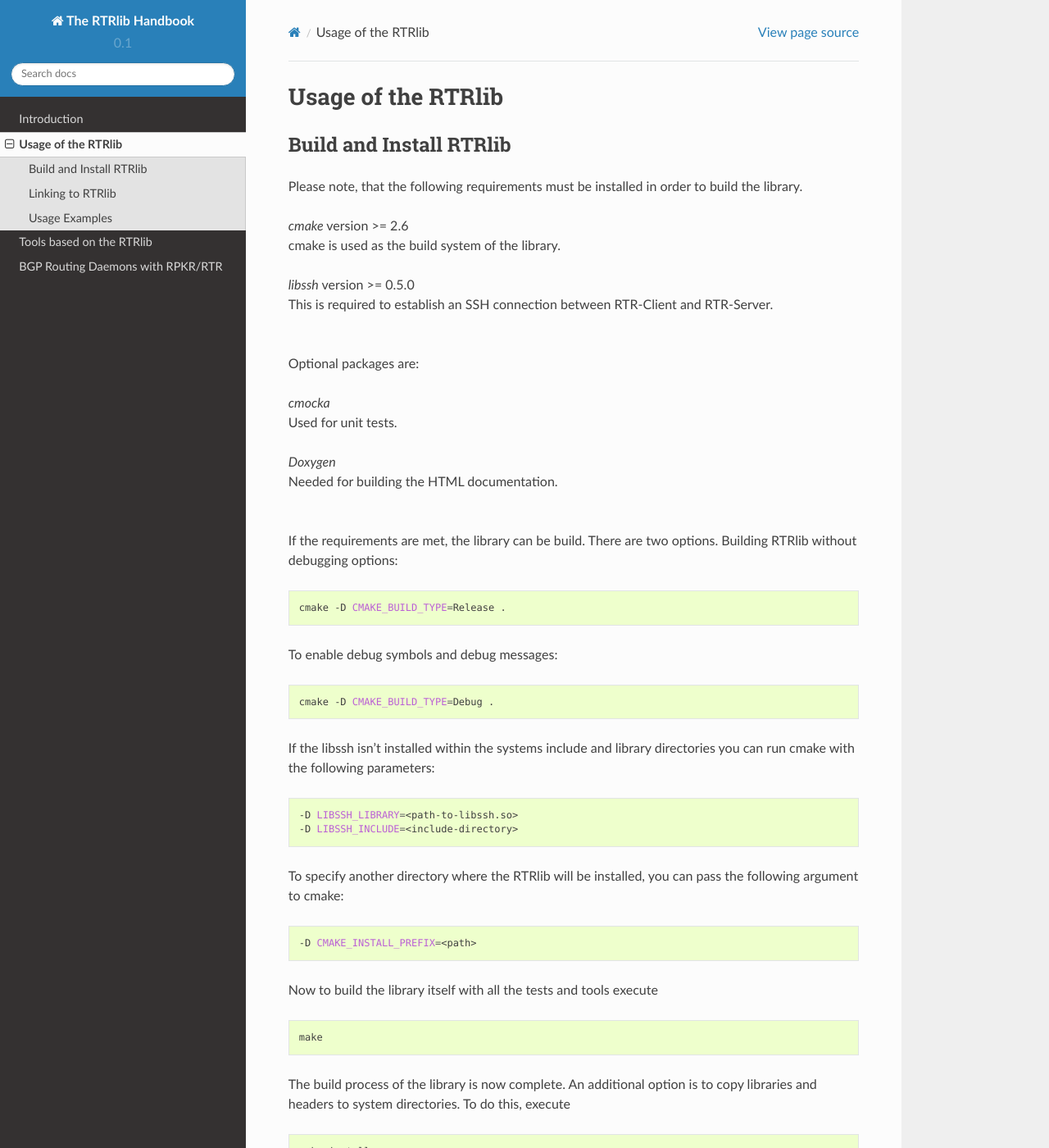
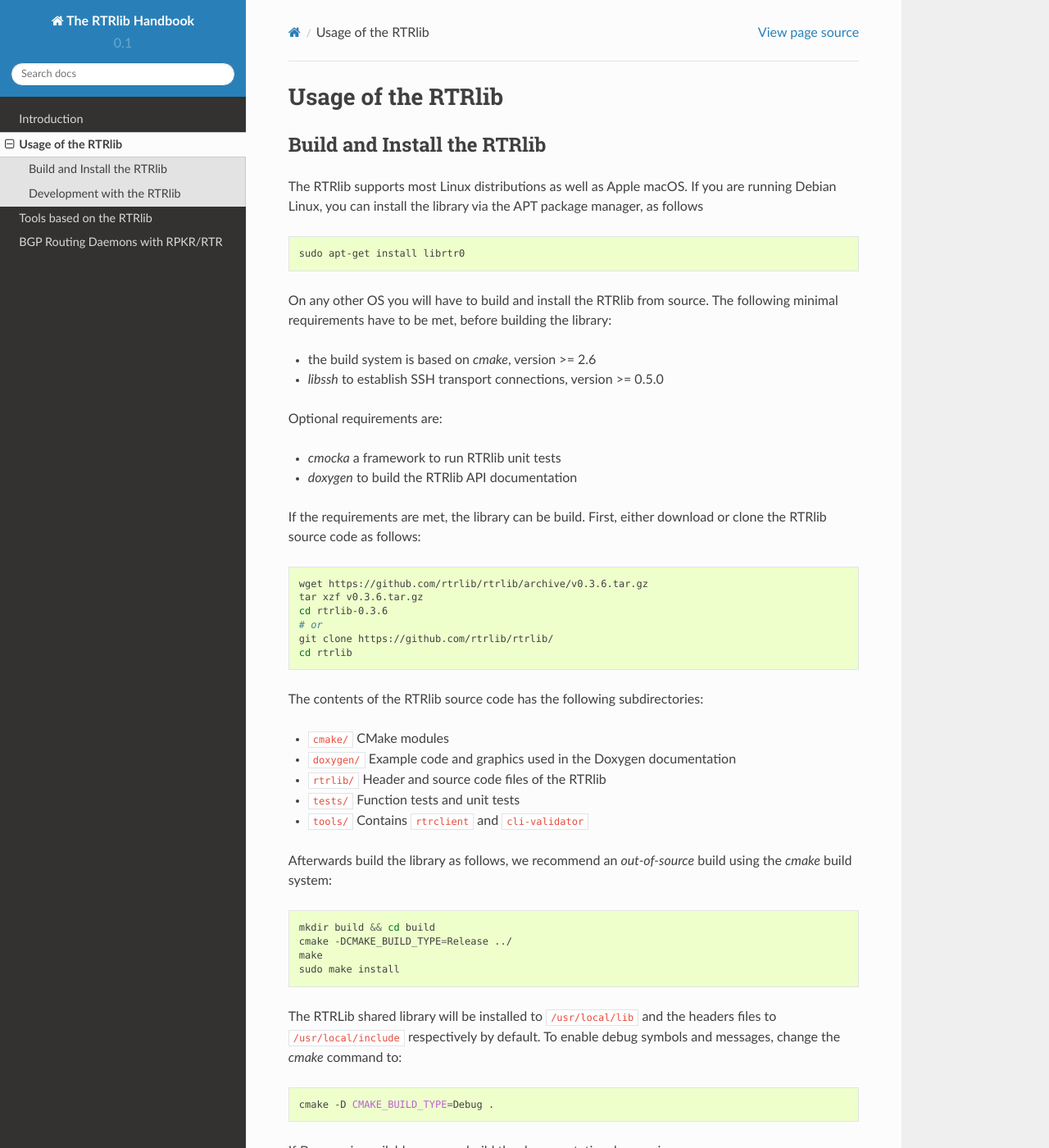
Before and after one commit to rtrlib/handbook, a Sphinx documentation site: the page built from source/usage.rst, in a window 1280 px wide and 1400 px high. Shown: the whole window at 82% size. Built offline with Sphinx 7.4.7 and the Read the Docs theme 2.0.0, drawn with Linux system fonts in a browser that asks for light colours; some of the changed text lies outside the part shown.

Commit message:
usage: update and corrections

```diff
--- a/source/usage.rst
+++ b/source/usage.rst
@@ -5,73 +5,84 @@
 
 .. _install:
 
-Build and Install RTRlib
-------------------------
+Build and Install the RTRlib
+----------------------------
 
-Please note, that the following requirements must be installed in order to build the library.
+The RTRlib supports most Linux distributions as well as Apple macOS.
+If you are running Debian Linux, you can install the library via the APT
+package manager, as follows
 
-| `cmake`   version >= 2.6
-| cmake is used as the build system of the library.
-|
-| `libssh`   version >= 0.5.0
-| This is required to establish an SSH connection between RTR-Client and RTR-Server.
-|
+.. code-block:: bash
 
-Optional packages are:
+    sudo apt-get install librtr0
 
-| `cmocka`
-| Used for unit tests.
-|
-| `Doxygen`
-| Needed for building the HTML documentation.
-|
+On any other OS you will have to build and install the RTRlib from source.
+The following minimal requirements have to be met, before building the library:
 
-If the requirements are met, the library can be build. There are two options.
-Building RTRlib without debugging options:
+- the build system is based on `cmake`, version >= 2.6
+- `libssh` to establish SSH transport connections, version >= 0.5.0
+
+Optional requirements are:
+
+- `cmocka` a framework to run RTRlib unit tests
+- `doxygen` to build the RTRlib API documentation
+
+
+If the requirements are met, the library can be build.
+First, either download or clone the RTRlib source code as follows:
 
 .. code-block:: Bash
 
-    cmake -D CMAKE_BUILD_TYPE=Release .
+    wget https://github.com/rtrlib/rtrlib/archive/v0.3.6.tar.gz
+    tar xzf v0.3.6.tar.gz
+    cd rtrlib-0.3.6
+    # or
+    git clone https://github.com/rtrlib/rtrlib/
+    cd rtrlib
 
-To enable debug symbols and debug messages:
+The contents of the RTRlib source code has the following subdirectories:
+
+- ``cmake/``      CMake modules
+- ``doxygen/``    Example code and graphics used in the Doxygen documentation
+- ``rtrlib/``     Header and source code files of the RTRlib
+- ``tests/``      Function tests and unit tests
+- ``tools/``      Contains ``rtrclient`` and ``cli-validator``
+
+Afterwards build the library as follows, we recommend an `out-of-source` build
+using the `cmake` build system:
+
+.. code-block:: Bash
+
+    mkdir build && cd build
+    cmake -DCMAKE_BUILD_TYPE=Release ../
+    make
+    sudo make install
+
+The RTRLib shared library will be installed to ``/usr/local/lib`` and the
+headers files to ``/usr/local/include`` respectively by default.
+To enable debug symbols and messages, change the `cmake` command to:
 
 .. code-block:: Bash
 
     cmake -D CMAKE_BUILD_TYPE=Debug .
 
-If the libssh isn't installed within the systems include and library directories you can run
-cmake with the following parameters:
+If `Doxygen` is available, you can build the documentation, by running:
 
 .. code-block:: Bash
 
-    -D LIBSSH_LIBRARY=<path-to-libssh.so>
-    -D LIBSSH_INCLUDE=<include-directory>
+    make doc
 
-To specify another directory where the RTRlib will be installed, you can pass the following
-argument to cmake:
+If the build command fails with any error, please consult the RTRlib README_
+and Wiki_, you may also join our `mailing list`_.
 
-.. code-block:: Bash
+.. _README: https://github.com/rtrlib/rtrlib/
+.. _Wiki: https://github.com/rtrlib/rtrlib/wiki
+.. _mailing list: https://groups.google.com/forum/#!forum/rtrlib
 
-    -D CMAKE_INSTALL_PREFIX=<path>
+Development with the RTRlib
+---------------------------
 
-Now to build the library itself with all the tests and tools execute
-
-.. code-block:: Bash
-
-    make
-
-The build process of the library is now complete. An additional option is to copy libraries
-and headers to system directories. To do this, execute
-
-.. code-block:: Bash
-
-    make install
-
-
-Linking to RTRlib
------------------
-
-The name of the shared library is rtr. To link programs to the RTRlib,
+The name of the shared library is `rtr`. To link programs to the RTRlib,
 pass the following parameter to gcc:
 
 .. code-block:: Bash
@@ -84,93 +95,9 @@
 | -collect2: error: ld returned 1 exit status
 |
 
-occurs while compiling, the library cannot be found. Pass the location to the compiler:
+occurs while compiling, the library cannot be found.
+Pass its location as an absolute path to the compiler:
 
 .. code-block:: Bash
 
     -L<path_to_librtr.so>
-
-
-e.g.,
-
-.. code-block:: Bash
-
-    -L/usr/local/lib64/
-
-The RTRlib includes a HTML documentation of the API. To build them, doxygen must be installed. The documentation will be located in the
-`docs/` directory after the execution of:
-
-.. code-block:: Bash
-
-    make doc
-
-Now, everything is set up. Here is an overview of the contents the RTRlib directories provide.
-
-
-- `cmake/`      CMake modules
-- `doxygen/`    Example code and graphics used in the Doxygen documentation
-- `rtrlib/`     Header and source code files of the RTRlib
-- `tests/`      Unit tests
-- `tools/`      Contains the ``rtrclient`` and the ``cli-validator``
-
-
-Usage Examples
---------------
-
-The library comes with two command line tools to check the functionality. Both can be found in the `/tools` directory.
-The first is the ``rtrclient``. With it, the establishment of a TCP or SSH connection can be tested, as well es printing
-information about received updates. The program takes various parameter, the help prints:
-
-| ./rtrclient tcp [options] <host> <port>
-| ./rtrclient ssh [options] <host> <port> <username> <private_key> [<host_key>]
-|
-| Options:
-| -k  Print information about SPKI updates.
-| -p  Print information about PFX updates.
-|
-| Examples:
-| ./rtrclient tcp rpki-validator.realmv6.org 8282
-| ./rtrclient tcp -k -p rpki-validator.realmv6.org 8282
-| ./rtrclient ssh rpki-validator.realmv6.org 22 rtr-ssh ~/.ssh/id_rsa ~/.ssh/known_hosts
-| ./rtrclient ssh -k -p rpki-validator.realmv6.org 22 rtr-ssh ~/.ssh/id_rsa ~/.ssh/known_hosts
-|
-
-If the options are set, the client will output a lot of lines looking like this:
-
-.. code-block:: Bash
-
-  Entry added (+)/removed (-)   Announced Prefix        Prefix Length   ASN
-                +               109.121.148.0           24 -  24        48057
-                +               93.113.129.0            24 -  24        40975
-                +               58.71.109.0             24 -  24         9299
-                +               186.188.0.0             17 -  24        21826
-                +               210.4.96.0              24 -  24        17639
-
-
-The second tool is the ``cli-validator``, a command line tool used for prefix validation. Like the ``rtrclient`` this program requires the host and port
-of the target RPKI cache. Upon successful connection, the user can enter a prefix in the format `Prefix Mask ASN` (separated by spaces), e.g.
-
-| 93.175.146.0 24 12654
-|
-
-Note that both IPv4 and IPv6 Prefixes are allowed.
-
-| 2000:7fb:fd02:: 48 12654
-|
-
-is just as valid.
-
-Run the ``cli-validator`` with following parameters:
-
-.. code-block:: Bash
-
-    cli-validator rpki-validator.realmv6.org 8282
-
-
-If the RTRlib was build with the `Debug` option (see chapter Build and Install RTRlib), there will be a lot of output about the status of the connection.
-In case it was build in `Release` mode, no output except the result of the query will appear.
-The result of the query will be a single digit after a pipe (``|``) at the end of the line:
-
-- 0 = prefix is valid
-- 1 = prefix was not found
-- 2 = prefix is invalid
```
